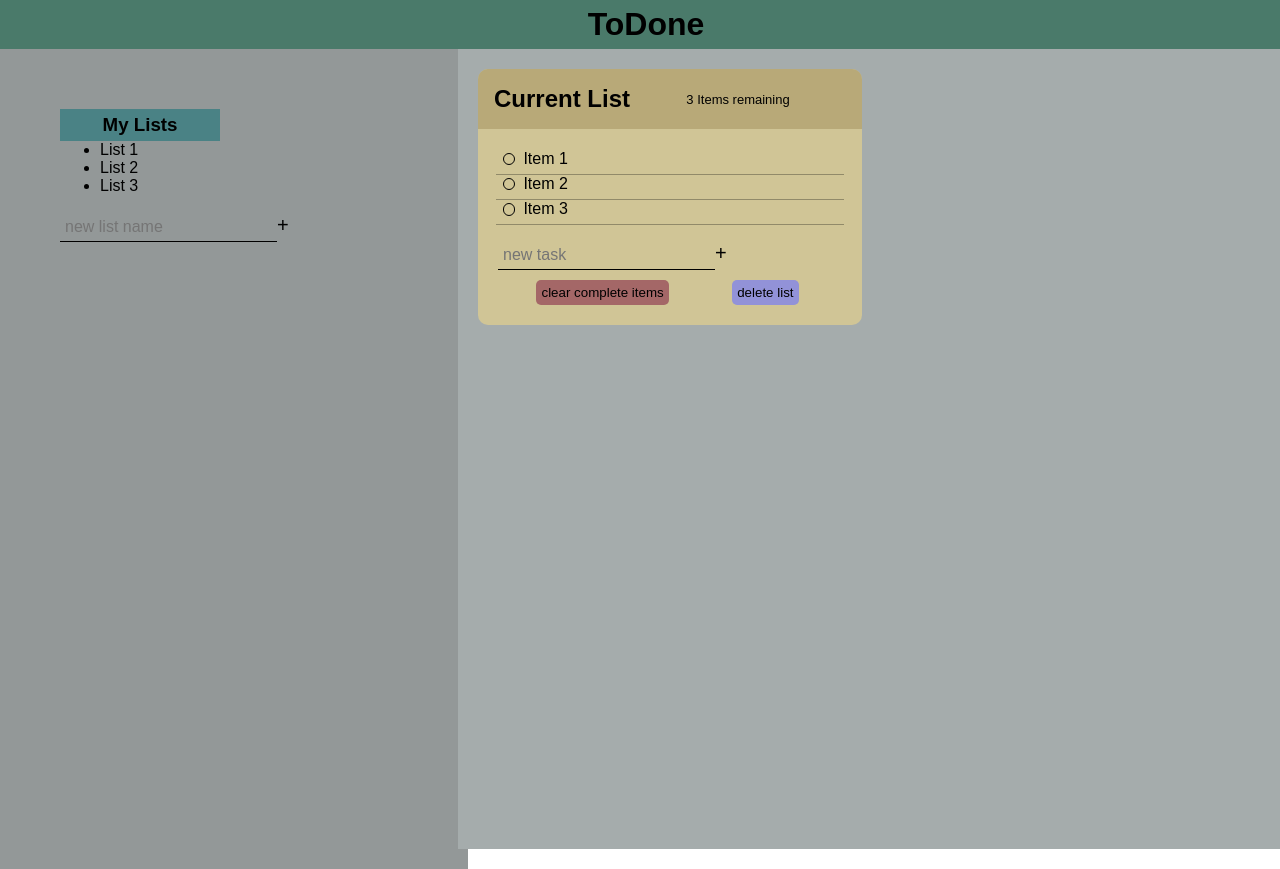
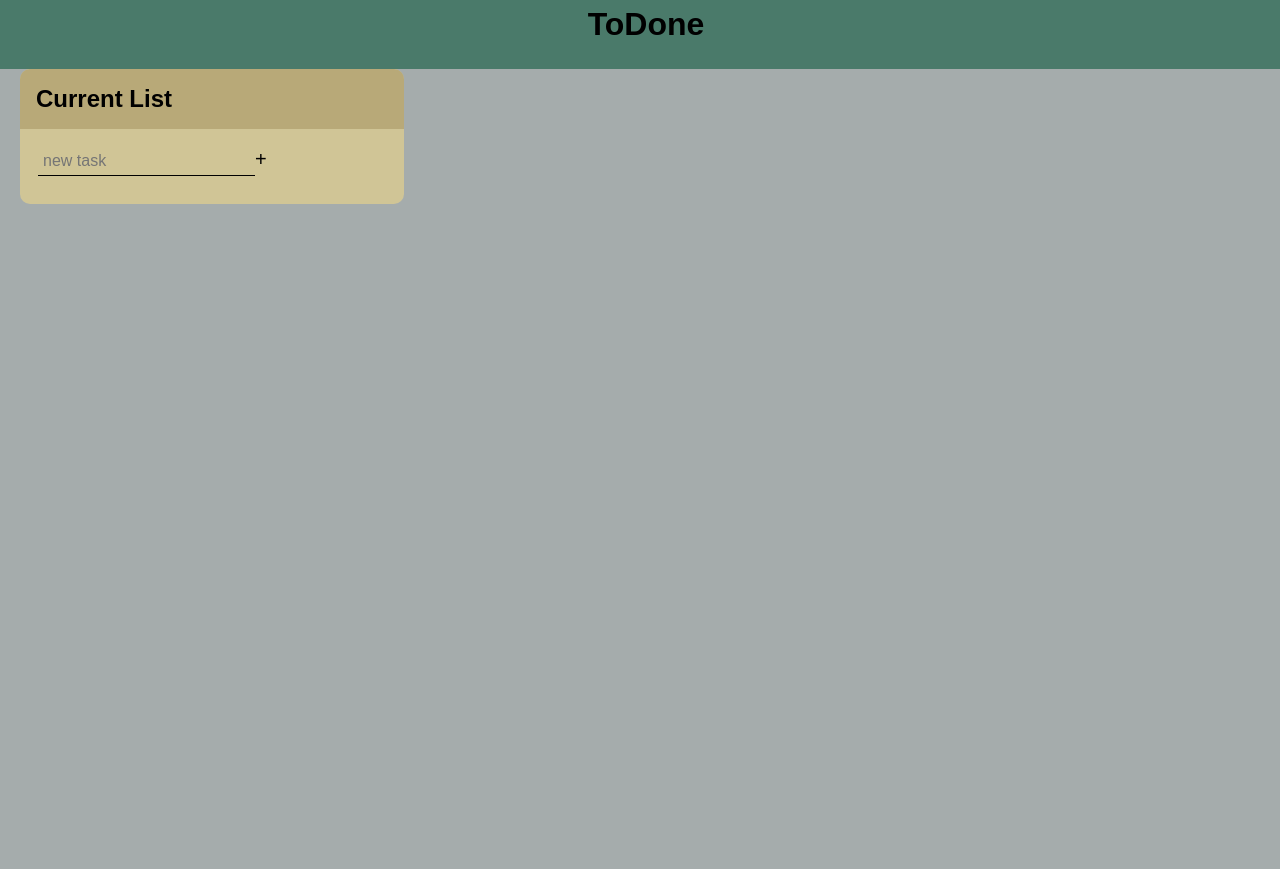
Before and after one commit to troymeeker/todone, a React (Create React App) app in the folder todone-react/todone/: page / in a window 1280 px wide. Built offline with nearby package versions, Linux system fonts and the light colour scheme.

Commit message:
todo adding, delete button not working

```diff
--- a/todone-react/todone/src/components/App.js
+++ b/todone-react/todone/src/components/App.js
@@ -1,5 +1,5 @@
 
-import Left from './Left';
+// import Left from './Left';
 import Right from './Right';
 import '../styles.css';
 
@@ -9,7 +9,7 @@ function App() {
 
       <h1 className="page-title">ToDone</h1>
 
-      <Left/>
+      {/* <Left/> */}
 
       <Right/>
 
--- a/todone-react/todone/src/components/Left.js
+++ b/todone-react/todone/src/components/Left.js
@@ -1,4 +1,4 @@
-import TodoList from "./TodoList";
+
 import AddList from "./AddList";
 
 function Left(){
@@ -14,7 +14,7 @@ function Left(){
                 <h3>My Lists</h3>
             </div>
 
-            <TodoList />
+
             <AddList handleAddList={handleAddList}/>
 
         </div>
--- a/todone-react/todone/src/components/ListForm.js
+++ b/todone-react/todone/src/components/ListForm.js
@@ -1,15 +1,18 @@
-function ListForm({handleAddnewItem}){
-    return(
-        <div>
-             <form action="">
-                <input
-                  type="text"
-                  className="new-list"
-                  placeholder="new task"/>
-                <button className="plus-button" onClick={handleAddnewItem}>+</button>
-            </form>
-        </div>
-    )
-}
+// function ListForm({handleAddnewItem, value}){
+//     return(
+//         <div>
+//              <form action="">
+//                 <input
+//                   type="text"
+//                   className="new-list"
+//                   placeholder="new task"
+//                  value={value}
+//                  onChange={setValue}
+//                   />
+//                 <button className="plus-button" onClick={handleAddnewItem}>+</button>
+//             </form>
+//         </div>
+//     )
+// }
 
-export default ListForm;
+// export default ListForm;
--- a/todone-react/todone/src/components/Right.js
+++ b/todone-react/todone/src/components/Right.js
@@ -1,79 +1,31 @@
+import { useState } from "react";
 
- import ListForm from "./ListForm";
+import TodoList from "./TodoList";
 
 function Right(){
+  const [value, setValue] = useState('')
 
 
-    function handleClear(e){
-        e.preventDefault();
-        // console.log('clear');
-    }
-    function handleDelete(e){
+    function handleAddnewItem(){
+        // e.preventDefault()
 
-        e.preventDefault();
-        // console.log('delete');
-    }
-    function handleAddnewItem(e){
-        e.preventDefault()
 
     }
-    function handleCrossItem(){
-        // console.log('cross out this item');
-    }
+
 return(
 
    <div className="right">
 
     <div className="current-list">
 
-
-
         <div className="current-header">
             <h2>Current List</h2>
-            <p className="task-count">3 Items remaining</p>
+            {/* <p className="task-count">3 Items remaining</p> */}
         </div>
 
         <div className="list-tasks">
-            <div className="each-task" onClick={handleCrossItem}>
-                <input type="checkbox" id="task-1"/>
-
-                <label htmlFor="task-1" className="item">
-                  <span className="custom-checkbox"></span>
-                  Item 1
-                </label>
-            </div>
-
-            <div className="each-task">
-                <input type="checkbox" id="task-2"/>
-                <label htmlFor="task-2" className="item">
-                <span className="custom-checkbox"></span>
-                    Item 2
-                 </label>
-            </div>
-
-            <div className="each-task">
-                <input type="checkbox" id="task-3"  />
-                <label htmlFor="task-3" className="item">
-
-                <span className="custom-checkbox"></span>
-                    Item 3
-                </label>
-            </div>
-
-
-       </div>
-
-
-        <div className="task-bar">
-          <ListForm handleAddnewItem={handleAddnewItem}/>
-
-        </div>
-
-
-
-        <div className="delete-stuff">
-            <button className="clear-button" onClick={handleClear}>clear complete items</button>
-            <button className="del-button" onClick={handleDelete}>delete list</button>
+            {/* <EachTask /> */}
+            <TodoList />
 
         </div>
 
--- /dev/null
+++ b/todone-react/todone/src/components/Todo.js
@@ -0,0 +1,35 @@
+import React, {useState} from 'react'
+// import TodoForm from './TodoForm'
+
+function Todo({tasks, completeTask, removeTask}) {
+    const [edit, setEdit] = useState({
+        id:null,
+        value: ''
+    })
+
+    // function removeTask(id){
+    //     console.log( );
+
+    // }
+
+
+  return tasks.map((task, index) => (
+    <div className={task.isComplete ? 'complete' : 'todo-row' } key={index}
+    >
+        <div key={task.id} onClick={ ()=> completeTask(task.id)} className="item">
+        <span className="custom-checkbox"></span>{task.text}
+        <button onClick={() => removeTask(task.id)}>remove</button>
+        <button onClick={() => {
+            setEdit({
+                id: task.id,
+                value:task.text
+            })
+        }}> Edit </button>
+        </div>
+
+
+   </div>
+  ) )
+}
+
+export default Todo
--- /dev/null
+++ b/todone-react/todone/src/components/TodoForm.js
@@ -0,0 +1,42 @@
+import React, { useState } from 'react'
+
+function TodoForm(props) {
+    const [input, setInput] = useState('')
+
+    function handleChange(e){
+
+        setInput(e.target.value)
+
+    }
+
+    function handleSubmit(e){
+        e.preventDefault();
+
+        props.onSubmit({
+            id: Math.floor(Math.random() * 1000),
+            text:input
+        })
+
+        setInput('');
+    }
+
+  return (
+    <div>
+        <form className='todo-form' onSubmit={handleSubmit}>
+        <input
+         type='text'
+         className='new-list'
+         placeholder='new task'
+         value={input}
+         name='text'
+         onChange={handleChange}
+
+        />
+
+         <button className="plus-button" >+</button>
+        </form>
+    </div>
+  )
+}
+
+export default TodoForm
--- a/todone-react/todone/src/components/TodoList.js
+++ b/todone-react/todone/src/components/TodoList.js
@@ -1,20 +1,47 @@
+import React, {useState} from 'react'
+import TodoForm from './TodoForm'
+import Todo from './Todo';
+
+function TodoList() {
+    const [tasks, setTasks] = useState([]);
+
+    function addTask(task){
+
+        if(!task.text || /^\s*$/.test(task.text)){
+            return;
+        }
+
+        const newTasks = [task, ...tasks];
+
+        setTasks(newTasks);
+        // console.log(...tasks);
+    }
+
+    function removeTask(id){
+        const removeArr = [...tasks].filter(task => task.id !== id)
+        setTasks(removeArr);
+    }
+
+    function completeTask(id){
+        let updatedTasks = tasks.map((task) => {
+            if(task.id === id){
+                task.isComplete = !task.isComplete
+            }
+            return task
+        })
+        setTasks(updatedTasks);
+
+    }
+
+  return (
+    <div>
 
 
-function EachList(){
-    // const [lists, setLists] = useState([])
+        <Todo tasks={tasks} completeTask={completeTask} removeTask={removeTask}/>
+        <TodoForm onSubmit={addTask} />
 
-    // const lists = lists.map(
-    //     //for each list element, make a new li
-    // )
-    return(
-        <div>
-            <ul className="task-lists" >
-                <li className="list-name">List 1</li>
-                <li className="list-name">List 2</li>
-                <li className="list-name">List 3</li><br/>
-            </ul>
-        </div>
-    )
+</div>
+  )
 }
 
-export default EachList;
+export default TodoList
--- a/todone-react/todone/src/styles.css
+++ b/todone-react/todone/src/styles.css
@@ -48,10 +48,9 @@
 
 .right{
   height: 100vh;
-  width: 65%;
+  /* width: ; */
   background-color: rgb(165, 172, 172);
-  position: absolute;
-  right: -10px;
+
 
 }
 
@@ -65,26 +64,16 @@
 
   color:inherit;
   font-size: 1.25rem;
-  transition: transform .7s ease-in-out;
+  /* transition: transform .7s ease-in-out; */
 
 }
 .plus-button:hover{
-  opacity: .5;
-  transform: rotate(90deg) ;
-  transform-origin: center;
+  opacity: .6;
+  position: relative;
+  bottom:-1px;
 }
 
 
-.task-count{
-  font-size: 13px;
-  margin: auto;
-}
-
-.each-task{
-padding: 3px;
-position: relative;
-
-}
 
 .item{
   margin-left: 4px;
@@ -141,36 +130,6 @@ position: relative;
 
 }
 
-.each-task label{
-  display: inline-flex;
-  align-items: center;
-  position: relative;
-}
-
-.each-task::after {
-  content: "";
-  position: absolute;
-  right: 0;
-  left: 0;
-  bottom: -.15em;
-  height: 1px;
-
-  background: currentColor;
-  opacity: 0.3;
-}
-.each-task label::after {
-  content: "";
-  position: absolute;
-  right: 0;
-  left: 0;
-  left:1.5em;
-  height: 1px;
-
-  background: currentColor;
-  transform: scaleX(0);
-  transform-origin: right;
-  transition: transform 150ms ease-in-out;
-}
 
 [type='checkbox']:checked + label::after{
   transform: scaleX(1);
@@ -189,9 +148,7 @@ position: relative;
   transition: transform 400ms ease-in-out ;
 
 }
-.each-task:hover .custom-checkbox{
-  transform: scale(1.25);
-}
+
 .list-name:hover{
   font-weight: bold;
 }
@@ -205,42 +162,3 @@ position: relative;
   opacity: .65;
 
 }
-
-
-.clear-button{
-  background-color: rgb(164, 103, 103);
-  margin: 10px;
-  padding: 5px;
-  border: 0;
-  border-radius: 5px;
-  margin-left: 25px;
-}
-.clear-button:hover{
-  opacity: .5;
-  background-color: rgb(164, 103, 103);
-}
-.del-button{
-  background-color: rgb(146, 146, 216);
-  margin: 10px;
-  padding: 5px;
-  border: 0;
-  border-radius: 5px;
-
-
-}
-.del-button:hover{
-  opacity: .5;
-  background-color: rgb(146, 146, 216);
-}
-.task-bar{
-  margin-left: 20px;
-
-
-}
- .delete-stuff{
-  display: flex;
-  justify-content: space-evenly;
-  position: relative;
-  right: 10px;
-
- }
```
Also changed, not shown: todone-react/todone/src/components/EachTask.js (added, +19 -0 lines).
